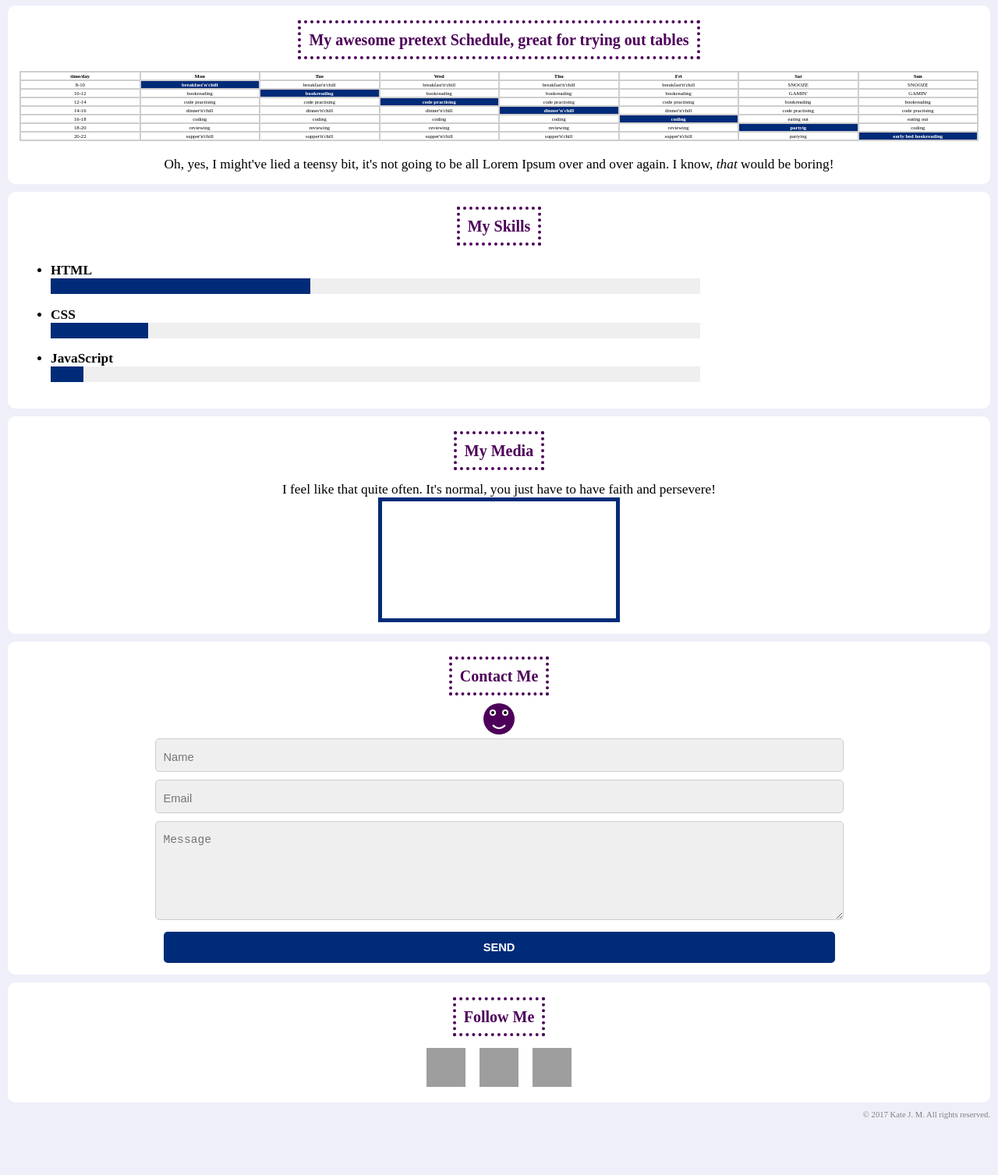
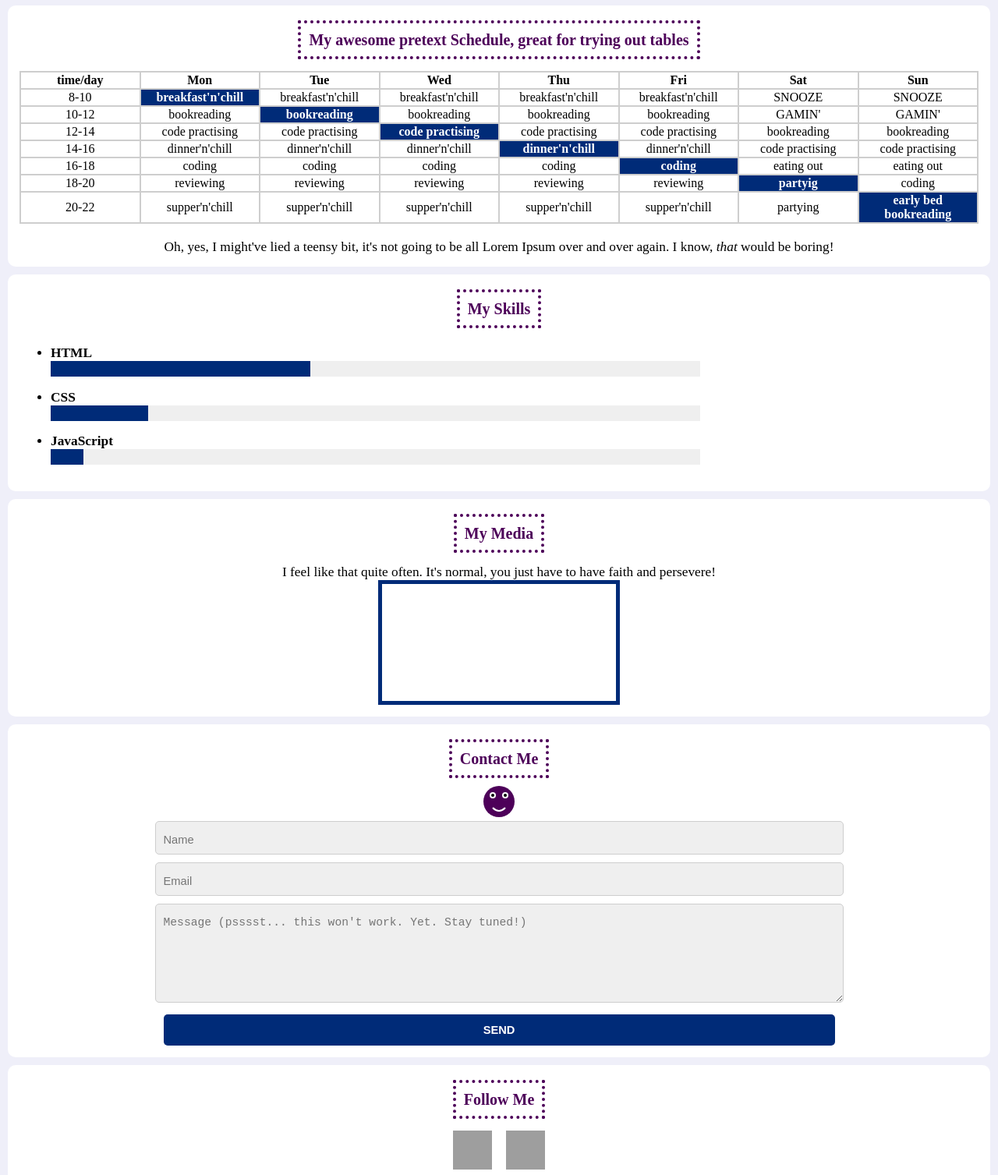
Before and after one commit to katemildner/ex-blog, a plain HTML site: page index.html in a window 1280 px wide. Shown: the part 389-1896 px from the top of the page at 78% size. Before the commit the page ends 1844 px from the top, so only its background shows below. Drawn offline with Linux system fonts and the light colour scheme; grey boxes are pictures that could not be loaded; a web font is replaced by a local one.

Commit message:
Minor fixes

```diff
--- a/index.html
+++ b/index.html
@@ -176,7 +176,7 @@
             <form action="mailto:itsyehudit@gmail.com" method="post" enctype="text/plain">
                 <input name="name" placeholder="Name" type="text" required /><br/>
                 <input name="email" placeholder="Email" type="email" required /><br/>
-                <textarea name="message" placeholder="Message" required ></textarea>
+                <textarea name="message" placeholder="Message (psssst... this won't work. Yet. Stay tuned!)" required ></textarea>
                 <input type="submit" value="SEND" class="submit" />
             </form>
         </div>
@@ -189,12 +189,16 @@
                 <a href="https://www.sololearn.com/Profile/3231496" target="_blank">
                     <img alt="SoloLearn" src="https://www.sololearn.com/Uploads/icons/sololearn.png" />
                 </a>
-                <a href="#">
+                <a href="https://www.facebook.com/itsyehudit"  target="_blank">
                     <img alt="Facebook" src="https://www.sololearn.com/Uploads/icons/facebook.png"/>
                 </a>
+			<!-- no twitter account, sorry
                 <a href="#">
                     <img alt="Twitter" src="https://www.sololearn.com/Uploads/icons/twitter.png" />
-                </a>
+				</a>
+			-->
+
+
             </div>
         </div>
         <!-- Contacts section end -->
--- a/style.css
+++ b/style.css
@@ -70,7 +70,7 @@ p {
 }
 table {
     width: 100%;
-    font-size: 5pt;
+    font-size: 12pt;
 }
 table, th, td {
     border: 2px solid #cecece;
```
